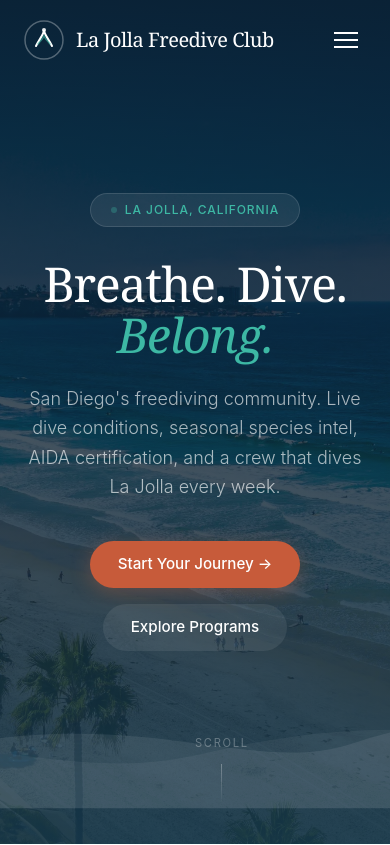
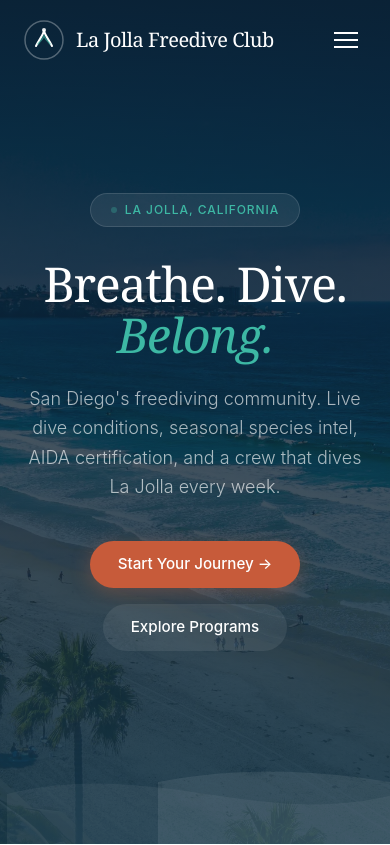
Before and after one commit to jdbeneventi/lajollafreediveclub, a Next.js app: page / in a window 390 px wide. Shown: the top 845 px of the page. Built offline with nearby package versions, Linux system fonts and the light colour scheme.

Commit message:
Mobile fixes, blog posts, palette, almanac, tides, gear

```diff
--- a/src/app/page.tsx
+++ b/src/app/page.tsx
@@ -142,11 +142,11 @@
         </div>
 
         {/* Waves */}
-        <div className="absolute bottom-0 left-0 right-0 h-[200px] overflow-hidden">
-          <svg className="absolute bottom-[-10px] left-0 w-[200%] h-[200px] animate-wave-1 opacity-[0.08]" viewBox="0 0 1440 200" fill="none">
+        <div className="absolute bottom-0 left-0 right-0 h-[120px] md:h-[200px] overflow-hidden">
+          <svg className="absolute bottom-[-10px] left-1/2 -translate-x-1/2 w-[200vw] h-[120px] md:h-[200px] animate-wave-1 opacity-[0.08]" viewBox="0 0 1440 200" fill="none" preserveAspectRatio="none">
             <path d="M0 80 C360 20, 540 140, 720 80 S1080 20, 1440 80 V200 H0Z" fill="white" />
           </svg>
-          <svg className="absolute bottom-[-10px] left-0 w-[200%] h-[200px] animate-wave-2 opacity-[0.05]" viewBox="0 0 1440 200" fill="none">
+          <svg className="absolute bottom-[-10px] left-1/2 -translate-x-1/2 w-[200vw] h-[120px] md:h-[200px] animate-wave-2 opacity-[0.05]" viewBox="0 0 1440 200" fill="none" preserveAspectRatio="none">
             <path d="M0 100 C280 40, 460 160, 720 100 S1160 40, 1440 100 V200 H0Z" fill="white" />
           </svg>
         </div>
@@ -199,8 +199,8 @@
           </div>
         </div>
 
-        {/* Scroll indicator */}
-        <div className="absolute bottom-10 left-1/2 -translate-x-1/2 text-white/30 text-[0.7rem] uppercase tracking-[0.15em] flex flex-col items-center gap-3 animate-fade-up [animation-delay:1.2s]">
+        {/* Scroll indicator — desktop only */}
+        <div className="hidden md:flex absolute bottom-10 left-1/2 -translate-x-1/2 text-white/30 text-[0.7rem] uppercase tracking-[0.15em] flex-col items-center gap-3 animate-fade-up [animation-delay:1.2s]">
           Scroll
           <span className="w-px h-10 bg-gradient-to-b from-white/30 to-transparent animate-scroll-line" />
         </div>
```
